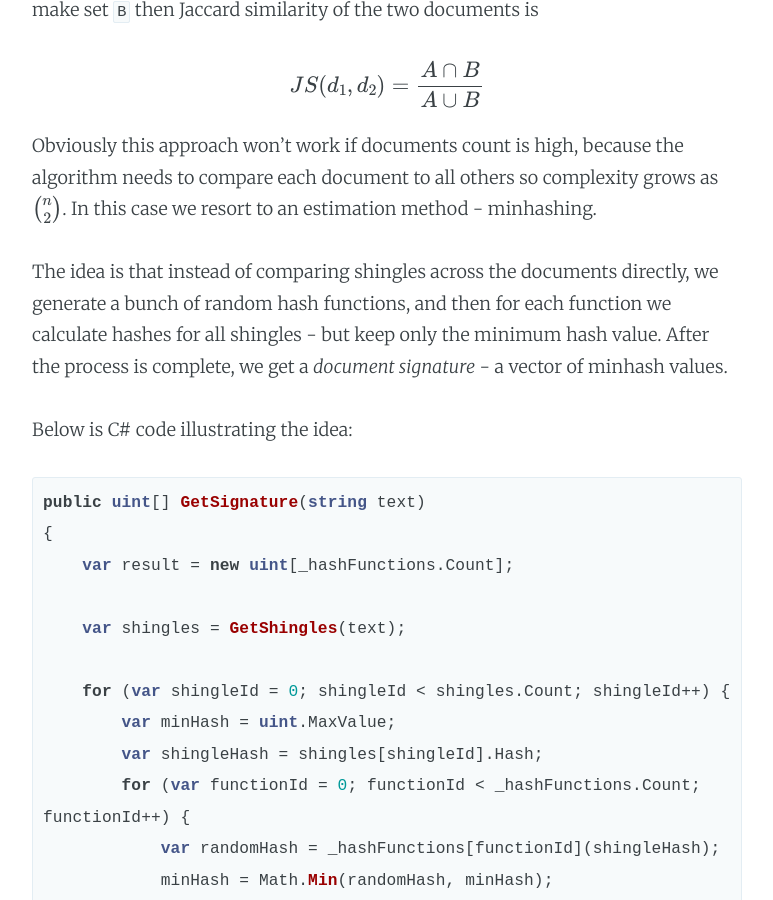
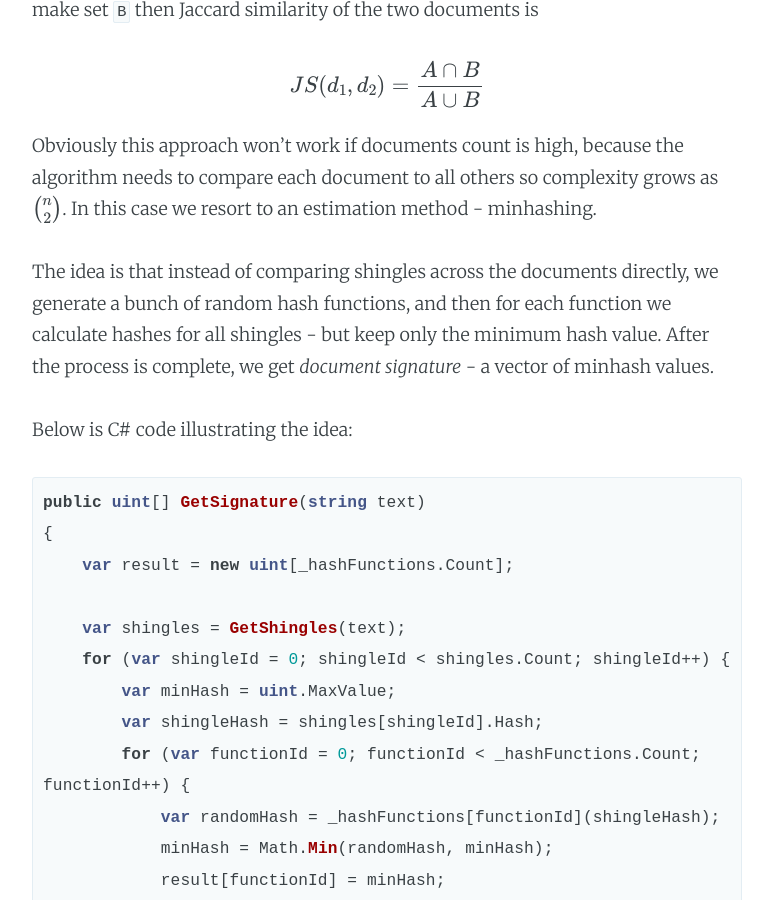
Before and after one commit to andreister/andreister.github.io, a Jekyll site: the page built from _posts/2016-03-17-locality-sensitive-hashing.markdown, in a window 1280 px wide and 900 px high, scrolled down 383 px. Shown: the whole window, without its empty margins (253-1026 px from the left). Built offline with Jekyll 4.4.1, drawn with Linux system fonts in a browser that asks for light colours; formulas are drawn with MathJax 3.

Commit message:
Rewording

```diff
--- a/_posts/2016-03-17-locality-sensitive-hashing.markdown
+++ b/_posts/2016-03-17-locality-sensitive-hashing.markdown
@@ -18,7 +18,7 @@ we resort to an estimation method - minhashing.
 
 The idea is that instead of comparing shingles across the documents directly, we generate a bunch
 of random hash functions, and then for each function we calculate hashes for all shingles - but keep
-only the minimum hash value. After the process is complete, we get a _document signature_ - a vector
+only the minimum hash value. After the process is complete, we get _document signature_ - a vector
 of minhash values.
 
 Below is C# code illustrating the idea:
@@ -29,7 +29,6 @@ public uint[] GetSignature(string text)
     var result = new uint[_hashFunctions.Count];
 
     var shingles = GetShingles(text);
-
     for (var shingleId = 0; shingleId < shingles.Count; shingleId++) {
         var minHash = uint.MaxValue;
         var shingleHash = shingles[shingleId].Hash;
```
